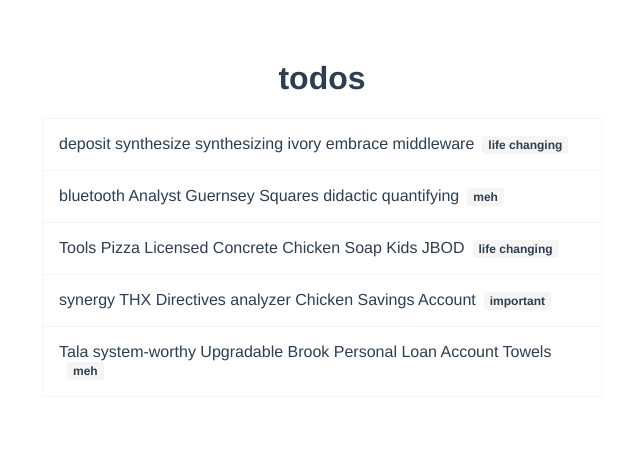
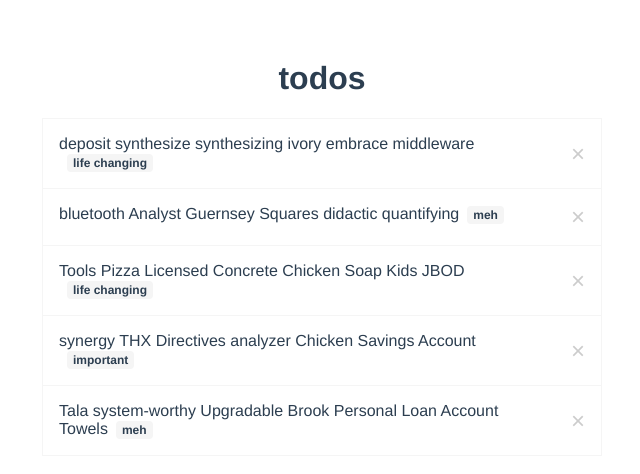
Before and after one commit to lydia-schow/forgerock-frontend-exercise, a Vue app: page / in a window 1280 px wide. Shown: the top 474 px of the page, without its empty margins (318-958 px from the left). Built offline with nearby package versions, Linux system fonts and the light colour scheme.

Commit message:
Display delete button

```diff
--- a/src/App.vue
+++ b/src/App.vue
@@ -3,8 +3,13 @@
     <h1>todos</h1>
     <ul class="todo-list">
       <li v-for="todo in list" :key="todo.id" class="todo-item">
-        <span>{{ todo.body }}</span>
-        <span class="priority">{{ priorityLabel(todo.priority) }}</span>
+        <div class="todo-item-body">
+          <span>{{ todo.body }}</span>
+          <span class="priority">{{ priorityLabel(todo.priority) }}</span>
+        </div>
+        <button type="button" class="todo-item-delete" alt="Delete item">
+          &times;
+        </button>
       </li>
     </ul>
   </div>
@@ -124,8 +129,42 @@ h1 {
 
 .todo-item {
   border: 0.0625rem solid #f5f5f5;
+  margin-bottom: -0.0625rem;
+
+  /* MAYBE: move the flexbox attributes to a utility class */
+  display: flex;
+  justify-content: space-between;
+}
+
+.todo-item-body {
   padding: 1rem;
-  margin-bottom: -0.0625rem;
+}
+
+.todo-item-delete {
+  background: transparent;
+  border: none;
+  border-radius: 0;
+  color: #ccc;
+  cursor: pointer;
+  display: inline-block;
+  font-size: 1.5rem;
+  line-height: 1;
+  margin: 0;
+  padding: 1rem;
+  text-align: center;
+  text-transform: uppercase;
+  transition: color 0.15s ease-in-out;
+  user-select: none;
+  vertical-align: middle;
+  -webkit-user-select: none;
+  -moz-user-select: none;
+  -ms-user-select: none;
+
+  /* TODO: shift baseline up so the X is exactly in the middle */
+}
+
+.todo-item-delete:hover {
+  color: #2c3e50;
 }
 
 .priority {
```
